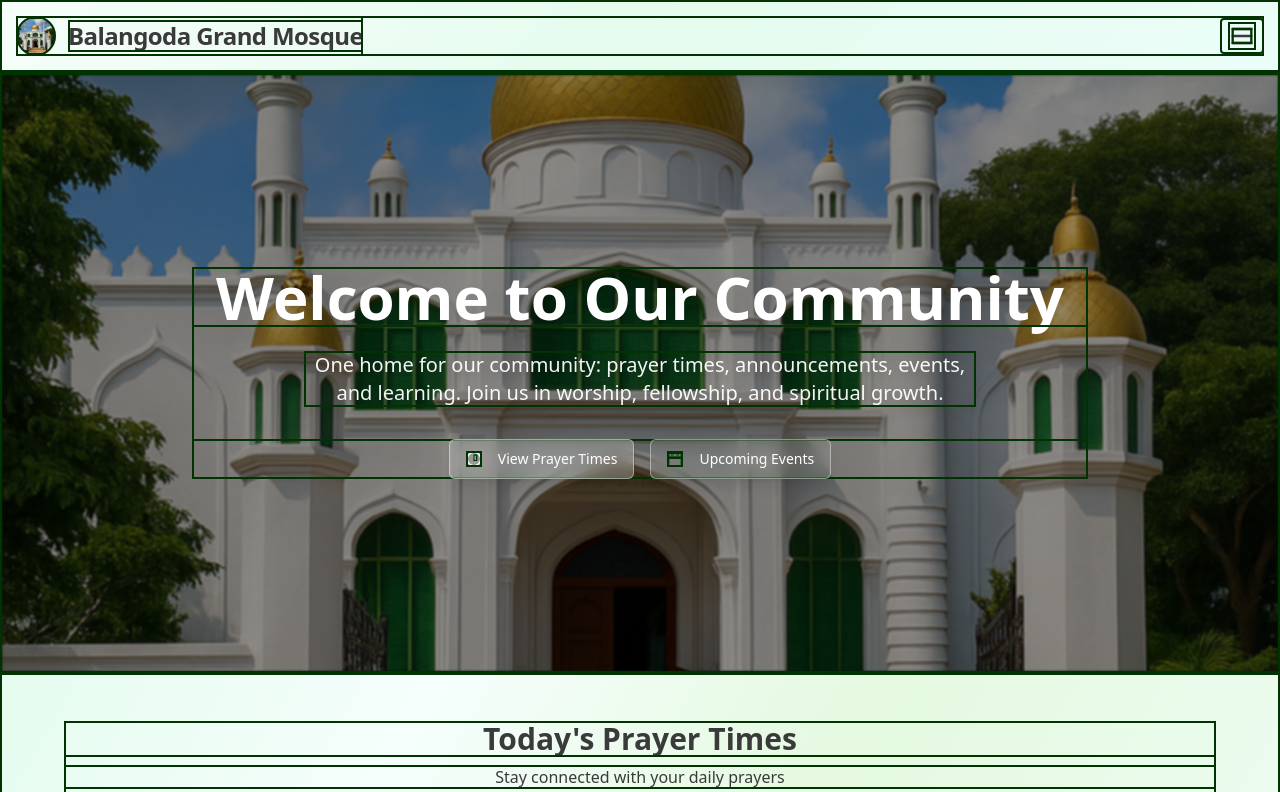
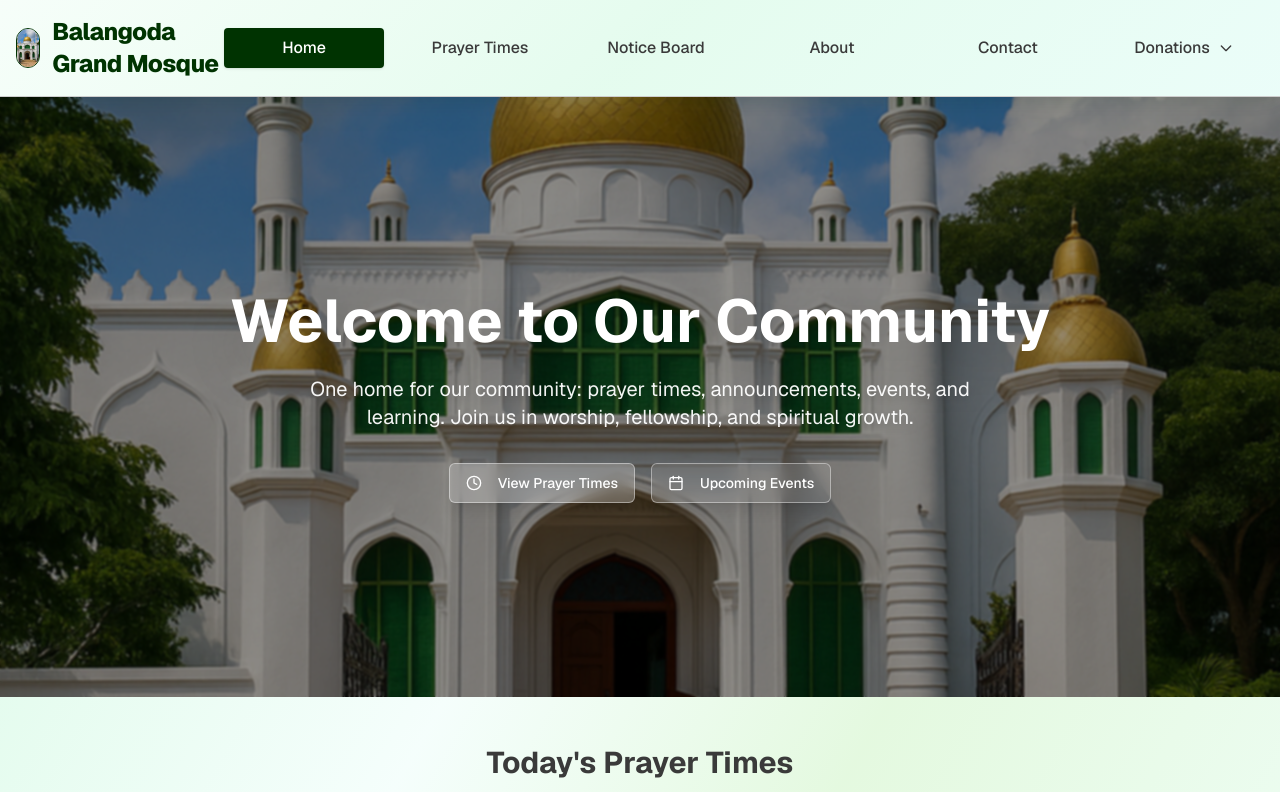
Before and after one commit to mukki00/masjidh-community-page, a Next.js app: page / in a window 1280 px wide. Shown: the top 792 px of the page. Built offline with nearby package versions, Linux system fonts and the light colour scheme.

Commit message:
Revert "Feature sept25"

```diff
--- a/app/globals.css
+++ b/app/globals.css
@@ -1,7 +1,7 @@
 @import "tailwindcss";
 @import "tw-animate-css";
 
-/* Removed invalid @custom-variant dark (&:is(.dark *)); */
+@custom-variant dark (&:is(.dark *));
 
 :root {
   --background: oklch(1 0 0); /* Pure white background */
@@ -101,7 +101,7 @@
   }
 }
 
-:root {
+@theme inline {
   --font-sans: var(--font-geist-sans);
   --font-mono: var(--font-geist-mono);
   --color-background: var(--background);
@@ -144,15 +144,10 @@
 
 @layer base {
   * {
-    border-color: var(--border);
-    outline-color: var(--ring);
-    outline-width: 2px;
-    outline-style: solid;
-    outline-offset: -2px;
+    @apply border-border outline-ring/50;
   }
   body {
-    background-color: var(--background);
-    color: var(--foreground);
+    @apply bg-background text-foreground;
   }
 
   /* Adding beautiful gradient backgrounds and shading */
@@ -212,15 +207,4 @@
       radial-gradient(circle at 75% 75%, oklch(0.35 0.12 160 / 0.03) 0%, transparent 50%);
     pointer-events: none;
   }
-
-  html, body, #__next {
-    width: 100%;
-    min-width: 0;
-    overflow-x: hidden;
-  }
-
-  /* optional utility to prevent flex children expanding past parent */
-  .flex-truncate > * {
-    min-width: 0;
-  }
 }
--- a/app/layout.tsx
+++ b/app/layout.tsx
@@ -52,15 +52,11 @@ export default function RootLayout({
   children: React.ReactNode
 }>) {
   return (
-    <html lang="en" className="w-full">
+    <html lang="en">
       <head>
         <link rel="icon" href="/images/jummah-masjid-hero.png" />
       </head>
-      {/* add suppressHydrationWarning to avoid dev-time mismatch warnings caused by extensions/clients */}
-      <body
-        suppressHydrationWarning
-        className={`w-full min-h-screen font-sans ${GeistSans.variable} ${GeistMono.variable} overflow-x-hidden`}
-      >
+      <body className={`font-sans ${GeistSans.variable} ${GeistMono.variable}`}>
         {children}
         <Analytics />
       </body>
--- a/components/Header.tsx
+++ b/components/Header.tsx
@@ -1,6 +1,6 @@
 "use client"
 
-import React, { useState, useEffect } from "react";
+import React, { useState } from "react";
 import { usePathname } from "next/navigation";
 import Link from "next/link";
 
@@ -8,28 +8,6 @@ export default function Header() {
   const pathname = usePathname();
   const [mobileOpen, setMobileOpen] = useState(false);
   const [donationOpen, setDonationOpen] = useState(false);
-
-  // new: track viewport width client-side to show hamburger for <= 1380px
-  const [isNarrow, setIsNarrow] = useState(false);
-  // previous non-debounced resize effect replaced with debounced version
-  useEffect(() => {
-    let timer: ReturnType<typeof setTimeout> | null = null;
-    const update = () => {
-      if (timer) clearTimeout(timer);
-      timer = setTimeout(() => {
-        setIsNarrow(window.innerWidth <= 1380);
-      }, 150); // debounce delay in ms (adjust as needed)
-    };
-
-    // run once to initialize
-    update();
-    window.addEventListener("resize", update);
-
-    return () => {
-      window.removeEventListener("resize", update);
-      if (timer) clearTimeout(timer);
-    };
-  }, []);
 
   const navItems = [
     { href: "/", label: "Home" },
@@ -61,9 +39,7 @@ export default function Header() {
               Balangoda Grand Mosque
             </span>
           </div>
-
-          {/* show desktop nav only when viewport > 1380 */}
-          {!isNarrow && (
+          {/* Desktop Nav */}
           <div className="hidden md:flex items-center gap-4 relative">
             {navItems.map(item => (
               <Link
@@ -93,19 +69,10 @@ export default function Header() {
                 aria-haspopup="true"
                 aria-expanded={donationOpen}
               >
-                  <span className="flex items-center gap-2">
-                    <span>Donations</span>
-                    {/* show up caret when open, down caret when closed */}
-                    {donationOpen ? (
-                      <svg className="w-4 h-4" viewBox="0 0 24 24" fill="none" stroke="currentColor" strokeWidth={2}>
-                        <path strokeLinecap="round" strokeLinejoin="round" d="M18 15l-6-6-6 6" />
+                Donations
+                <svg className="w-4 h-4 ml-1" fill="none" stroke="currentColor" strokeWidth={2} viewBox="0 0 24 24">
+                  <path strokeLinecap="round" strokeLinejoin="round" d="M19 9l-7 7-7-7" />
                 </svg>
-                    ) : (
-                      <svg className="w-4 h-4" viewBox="0 0 24 24" fill="none" stroke="currentColor" strokeWidth={2}>
-                        <path strokeLinecap="round" strokeLinejoin="round" d="M6 9l6 6 6-6" />
-                      </svg>
-                    )}
-                  </span>
               </div>
               {donationOpen && (
                 <div className="absolute left-0 mt-2 w-40 bg-card rounded shadow-lg z-50">
@@ -127,12 +94,9 @@ export default function Header() {
               )}
             </div>
           </div>
-          )}
-
-          {/* hamburger shown for <= 1380 (including mobile) */}
-          {isNarrow && (
+          {/* Mobile Hamburger */}
           <button
-              className="flex items-center px-2 py-1 rounded text-primary focus:outline-none"
+            className="md:hidden flex items-center px-2 py-1 rounded text-primary focus:outline-none"
             onClick={() => setMobileOpen(!mobileOpen)}
             aria-label="Open navigation"
           >
@@ -140,12 +104,10 @@ export default function Header() {
               <path strokeLinecap="round" strokeLinejoin="round" d="M4 6h16M4 12h16M4 18h16" />
             </svg>
           </button>
-          )}
         </nav>
-
-        {/* Mobile / tablet menu (render only when isNarrow) */}
-        {mobileOpen && isNarrow && (
-          <div className="mt-2 gradient-bg-card rounded shadow-lg p-4 flex flex-col gap-2 fixed top-16 left-4 right-4 z-50">
+        {/* Mobile Nav Menu */}
+        {mobileOpen && (
+          <div className="md:hidden mt-2 gradient-bg-card rounded shadow-lg p-4 flex flex-col gap-2 fixed top-16 left-4 right-4 z-50">
             {/* Close Button */}
             <button
               className="absolute top-2 right-2 text-primary hover:text-red-500"
@@ -158,53 +120,35 @@ export default function Header() {
             </button>
             <div className="mt-8 flex flex-col gap-2">
               {navItems.map(item => (
-                <Link
+                <a
                   key={item.href}
                   href={item.href}
                   className={`px-3 py-2 rounded font-medium transition-colors
-                    ${pathname === item.href ? "bg-primary text-white shadow" : "text-foreground hover:bg-primary hover:text-white"}
+                    ${pathname === item.href
+                      ? "bg-primary text-white shadow"
+                      : "text-foreground hover:bg-primary hover:text-white"}
                   `}
                   onClick={() => setMobileOpen(false)}
                 >
                   {item.label}
-                </Link>
+                </a>
               ))}
-
-              {/* Donations collapsible in hamburger view */}
-              <div className="mt-2 w-full">
-                <button
-                  type="button"
-                  onClick={() => setDonationOpen(prev => !prev)}
-                  className="w-full flex items-center justify-between px-3 py-2 font-semibold text-primary rounded hover:bg-gray-100"
-                  aria-expanded={donationOpen}
-                  aria-controls="mobile-donations-list"
-                >
-                  <span>Donations</span>
-                  <span className="ml-2 text-sm" aria-hidden="true">
-                    {donationOpen ? "▲" : "▼"}
-                  </span>
-                </button>
-
-                {donationOpen && (
-                  <div id="mobile-donations-list" className="flex flex-col ml-4 mt-1">
+              {/* Donations section in mobile */}
+              <span className="px-3 py-2 font-semibold text-primary">Donations</span>
               {donationItems.map(item => (
-                      <Link
+                <a
                   key={item.href}
                   href={item.href}
-                        className={`px-3 py-2 rounded font-medium transition-colors
-                          ${pathname === item.href ? "bg-primary text-white shadow" : "text-foreground hover:bg-primary hover:text-white"}
+                  className={`px-3 py-2 rounded font-medium transition-colors ml-4
+                    ${pathname === item.href
+                      ? "bg-primary text-white shadow"
+                      : "text-foreground hover:bg-primary hover:text-white"}
                   `}
-                        onClick={() => {
-                          setMobileOpen(false)
-                          setDonationOpen(false)
-                        }}
+                  onClick={() => setMobileOpen(false)}
                 >
                   {item.label}
-                      </Link>
+                </a>
               ))}
-                  </div>
-                )}
-              </div>
             </div>
           </div>
         )}
```
Also changed, not shown: public/robot.txt (renamed from public/robots.txt). Lines whose indentation alone changed are shown as unchanged.
